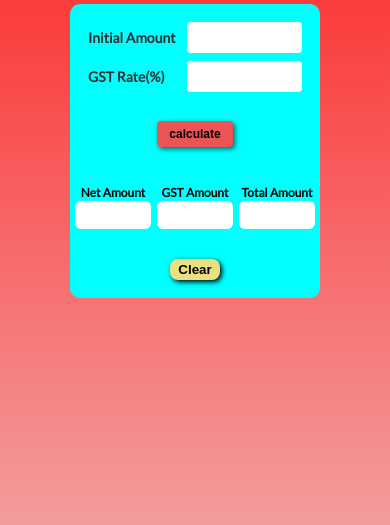
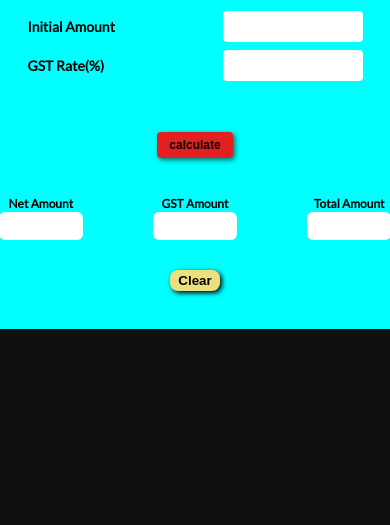
Before and after one commit to sudharsanapraanesh/GstCalculator, a plain HTML site: page index.html in a window 390 px wide. Shown: the part 319-844 px from the top of the page. Drawn offline with Linux system fonts and the light colour scheme.

Commit message:
Update style.css

```diff
--- a/style.css
+++ b/style.css
@@ -6,7 +6,7 @@
 	zoom: 0;
 }
 html, body {
-	background-image: linear-gradient(red, rgb(243, 157, 157));
+    background-image: linear-gradient(rgb(17, 17, 17), rgb(15, 15, 15));
 	background-repeat: no-repeat;
 	height: 100vh;
 	width: 100vw;
@@ -26,8 +26,9 @@ h1 {
 }
 .container {
 	background-color: cyan;
-	width: 19rem;
+	width: 25rem;
 	border-radius: 0.5rem;
+	padding: 2rem;
 }
 /*User Input*/
 .user-input {
@@ -40,13 +41,13 @@ h1 {
 	justify-content: space-around;
 }
 .user-input .form-group label {
-	color: #333;
+	color: rgb(0, 0, 0);
 	width: 100px;
 	font-size: 0.7rem;
 	font-weight: bold;
 }
 .user-input .form-group input[type="number"] {
-	width: 115px;
+	width: 140px;
 	height: 31px;
 	text-align: right;
 	font-size: 1.1rem;
@@ -54,9 +55,10 @@ h1 {
 	border-radius: 0.2rem;
 	border: none;
 	outline: none;
+
 }
 .user-input .form-group input[type="submit"] {
-	background-color: #eb5454;
+	background-color: #e22020;
 	margin: 0.5rem 0 0 0;
 	padding: 0.3rem 0.6rem;
 	margin-top: 10%;
@@ -65,15 +67,15 @@ h1 {
 	border-radius: 0.2rem;
 	border: none;
 	outline: none;
-	box-shadow: 2px 2px 5px rgba(0, 0, 0, 0.6);
+	box-shadow: 2px 2px 5px rgba(15, 15, 15, 0.6);
 	cursor: pointer;
 }
 .user-input .form-group input[type="submit"]:active {
-	background-color: red;
-	color: #fff;
+	background-color: rgb(14, 14, 14);
+	color: rgb(97, 95, 95);
 }
 .user-input .form-group input[type="submit"]:hover {
-	color: #fff;
+	color: rgb(107, 107, 107);
 }
 /*GST Calculation*/
 .GST-Calculation {
@@ -120,16 +122,35 @@ h1 {
 }
 /*Media Queries*/
 
-@media screen and (max-width: 400px) {
-	.container {
-		width: 15rem;
+@media screen and (width:320px){
+	    html,body{
+    width:100%;
+    height:100%;
+    margin:0px;
+    padding:0px;
+    overflow-x: hidden;
+}
+.container{
+	width: 50vh;
+	padding:1rem;
+}
+}
+@media screen and (min-width:350px) and (max-width:400px){
+		    html,body{
+    width:100%;
+    height:100%;
+    margin:0px;
+    padding:0px;
+    overflow-x: hidden;
+}
+.container{
+	width: 60vh;
+	padding: 1rem;
+}
+}
+@media screen and (min-width:410px) and (max-width:450px){
+	.container{
+		width: 100%;
+		padding: 0.3rem;
 	}
 }
-@media screen and (max-width: 400px) {
-	.container {
-		width: 12.5rem;
-	}
-	.GST-Calculation .form-group input[type="number"] {
-		width: 3.8rem;
-	}
-}
```
